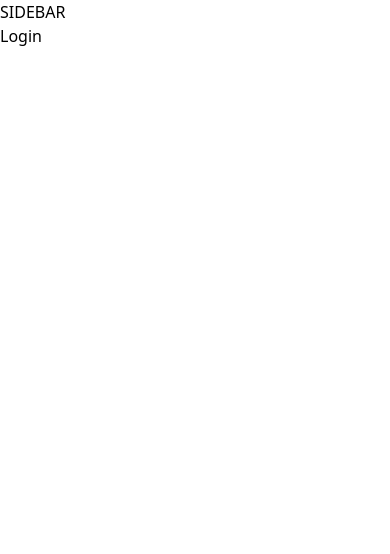
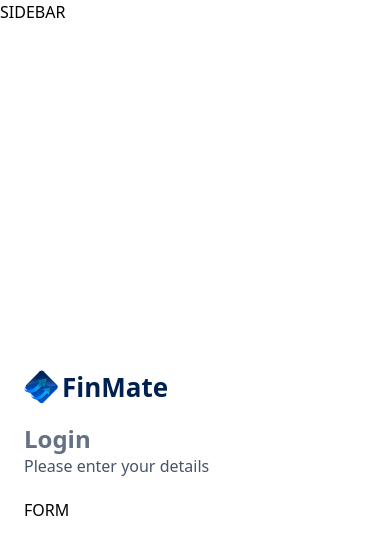
Before and after one commit to soumyo123-prog/finmate, a Next.js app: page /login in a window 390 px wide. Shown: the top 554 px of the page. Built offline with nearby package versions, Linux system fonts and the light colour scheme.

Commit message:
Implement separate routes present in the sidebar; initialize the login and register pages too

```diff
--- a/app/(auth)/login/page.tsx
+++ b/app/(auth)/login/page.tsx
@@ -1,7 +1,12 @@
 import React from "react";
+import AuthForm from "../../../components/AuthForm";
 
 const Login = () => {
-  return <div>Login</div>;
+  return (
+    <section className="flex-center size-full max-sm:px-6">
+      <AuthForm type="login" />
+    </section>
+  );
 };
 
 export default Login;
--- a/app/(auth)/register/page.tsx
+++ b/app/(auth)/register/page.tsx
@@ -1,7 +1,12 @@
 import React from "react";
+import AuthForm from "../../../components/AuthForm";
 
 const Register = () => {
-  return <div>Register</div>;
+  return (
+    <section className="flex-center size-full max-sm:px-6">
+      <AuthForm type="register" />
+    </section>
+  );
 };
 
 export default Register;
--- /dev/null
+++ b/app/(root)/my-banks/page.tsx
@@ -0,0 +1,7 @@
+import React from "react";
+
+const MyBanks = () => {
+  return <div>MyBanks</div>;
+};
+
+export default MyBanks;
--- /dev/null
+++ b/app/(root)/payment-transfer/page.tsx
@@ -0,0 +1,7 @@
+import React from "react";
+
+const PaymentTransfer = () => {
+  return <div>PaymentTransfer</div>;
+};
+
+export default PaymentTransfer;
--- /dev/null
+++ b/app/(root)/transaction-history/page.tsx
@@ -0,0 +1,7 @@
+import React from "react";
+
+const TransactionHistory = () => {
+  return <div>TransactionHistory</div>;
+};
+
+export default TransactionHistory;
--- /dev/null
+++ b/components/AuthForm.tsx
@@ -0,0 +1,44 @@
+"use client";
+
+import Image from "next/image";
+import Link from "next/link";
+import React, { useState } from "react";
+
+const AuthForm = ({ type }: { type: string }) => {
+  const [user, setUser] = useState(null);
+
+  return (
+    <section className="auth-form">
+      <header className="flex flex-col gap-5 md:gap-8">
+        <Link href="/" className="flex cursor-pointer items-center gap-1">
+          <Image
+            src="/icons/logo.svg"
+            width={34}
+            height={34}
+            alt="FinMate logo"
+          />
+          <h1 className="text-26 font-ibm-plex-serif font-bold text-black-1">
+            FinMate
+          </h1>
+        </Link>
+        <div className="flex flex-col gap-1 md:gap-3">
+          <h1 className="text-24 lg:text-36 font-semibold text-gray-500 ">
+            {user ? "Link Account" : type === "login" ? "Login" : "Register"}
+            <p className="text-16 font-normal text-gray-600">
+              {user
+                ? "Link your account to get started"
+                : "Please enter your details"}
+            </p>
+          </h1>
+        </div>
+      </header>
+      {user ? (
+        <div className="flex flex-col gap-4">{/* PlaidLink */}</div>
+      ) : (
+        <>FORM</>
+      )}
+    </section>
+  );
+};
+
+export default AuthForm;
--- a/components/Sidebar.tsx
+++ b/components/Sidebar.tsx
@@ -26,7 +26,6 @@
         {sidebarLinks.map((item) => {
           const isActive =
             pathName === item.route || pathName.startsWith(`${item.route}/`);
-
           return (
             <Link
               href={item.route}
```
